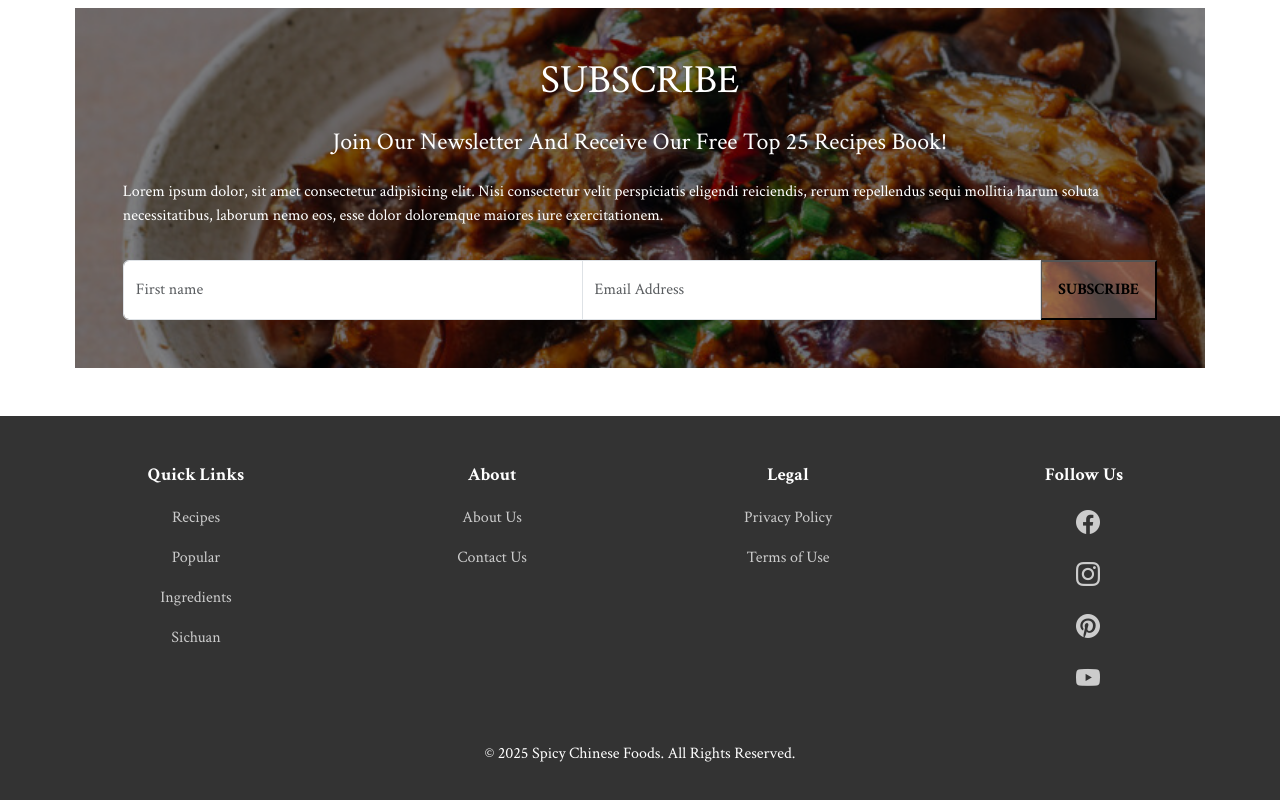
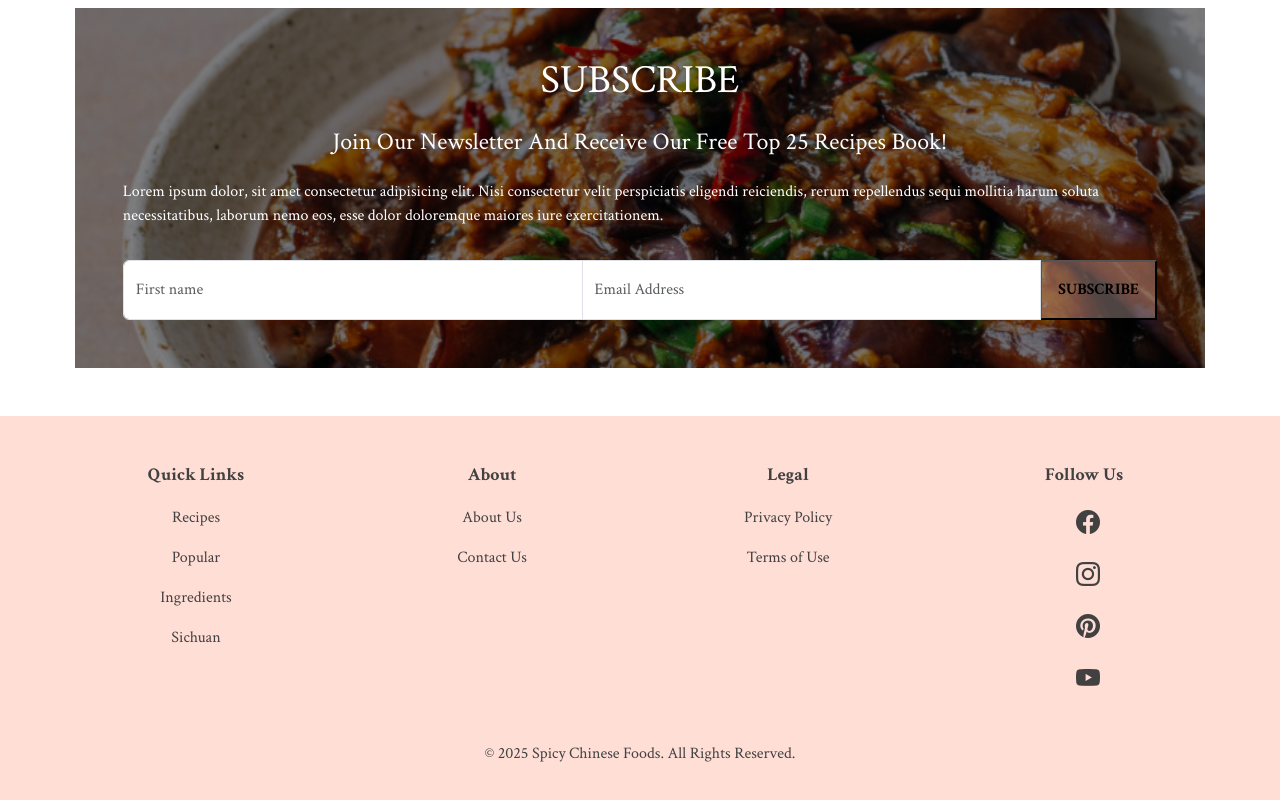
Before and after one commit to maryemmohiyuddin/recipe, a plain HTML site: page index.html in a window 1280 px wide. Shown: the part 3670-4470 px from the top of the page. Drawn offline with nearby package versions, Linux system fonts and the light colour scheme.

Commit message:
'initia'

```diff
--- a/css/styles.css
+++ b/css/styles.css
@@ -588,13 +588,13 @@ a {
 /* footer section */
 /* Custom Footer CSS */
 .footer {
-	background-color: #333; /* Dark background like Epicurious */
-	color: white;
+	background-color: var(--secondary2);
+	color: rgb(65, 65, 65);
 	padding: 3rem 3rem;
 }
 
 .footer a {
-	color: #ccc;
+	color: rgb(65, 65, 65);
 	text-decoration: none;
 }
 
@@ -605,7 +605,7 @@ a {
 .footer .social-icons a {
 	margin: 0 15px;
 	font-size: 24px;
-	color: #ccc;
+	color: rgb(65, 65, 65);
 }
 
 .footer .social-icons a:hover {
```
